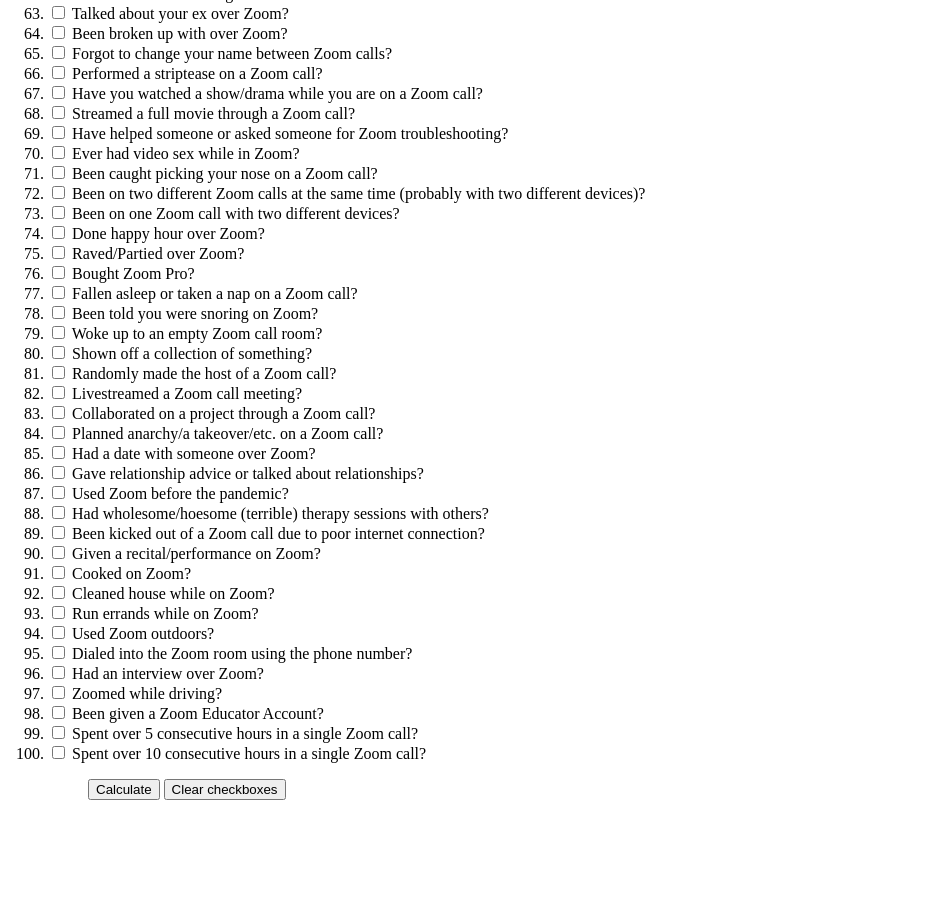
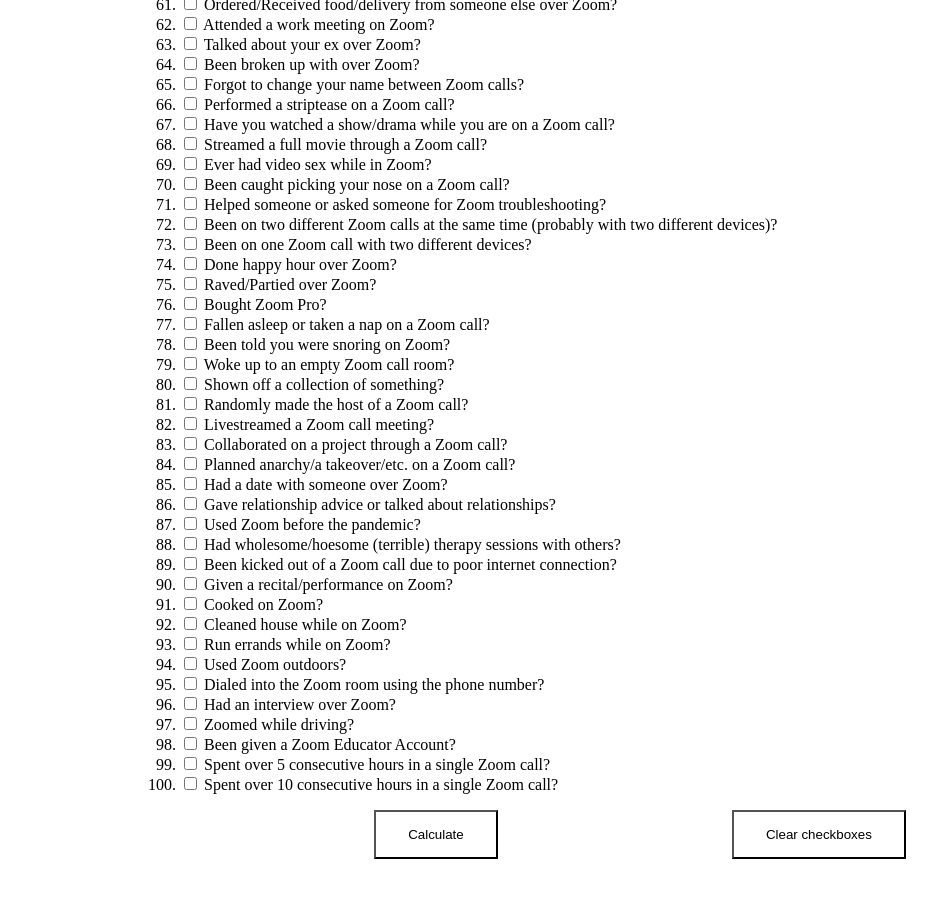
Before and after one commit to SubtleAsiansBayArea/ZoomPurityTest, a plain HTML site: page index.html in a window 1280 px wide. Shown: the part 1399-2301 px from the top of the page, without its empty margins (0-950 px from the left). Before the commit the page ends 2236 px from the top, so only its background shows below. Drawn offline with Linux system fonts and the light colour scheme.

Commit message:
fixed grammar errors, prettified, etc.

```diff
--- a/index.html
+++ b/index.html
@@ -1,4 +1,6 @@
 <html>
+<!-- if you're reading this - subscribe to http://twitch.tv/riallymundane | follow ig: @letrainfalldown | visit http://henrychen.org/ | follow ig: @a.kalorie | follow ig: @yayarea.foodie-->
+  <head>
     <script>
       function clearCheckboxes() {
         var inputs = document.getElementsByTagName('input');
@@ -27,12 +29,38 @@
       }
     </script>
     <style>
+      body {
+        margin: 0 auto;
+        max-width: 1000px;
+      }
       #button-row {
         padding-bottom: 40px;
-      padding-left: 80px;
+        display: flex;
+        justify-content: space-evenly;
+      }
+      #button-row input[type=button] {
+        padding: 15px 32px;
+        background-color: rgba(255,255,255,0.8);
+        transition: background-color 0.4s linear;
+      }
+      #button-row input[type=button]:hover {
+        padding: 15px 32px;
+        background-color: rgba(26,136,239,1);
+        transition: background-color 0.4s linear;
+      }
+      h1 {
+        color: rgb(76,136,239);
+        text-align: center;
+      }
+      h4 {
+        text-align: center;
       }
     </style>
+  </head>
+
+  <body>
     <h1>ZOOM PURITY TEST</h1>
+    <h4>Lovingly crafted by <a href="http://subtleasiansbayarea.com">Subtle Asians - Bae Area</a></h4>
 
     <p><b>Important note</b>: This is not necessarily a bucket list. Do not take this seriously. Attempt any task at your own   risk. We accept no responsibility for any harm or risk that occurs while attempting any of these.</p>
 
@@ -73,13 +101,13 @@
         <input type="checkbox"></input>  Stayed in a Zoom call for over 24 hours?
       </li>
       <li>
-      <input type="checkbox"></input>  Performed an ASMR  session in Zoom
+        <input type="checkbox"></input>  Performed an ASMR session in Zoom
       </li>
       <li>
         <input type="checkbox"></input>  Danced (for Tiktok or any other reason) with your camera on, in Zoom?
       </li>
       <li>
-      <input type="checkbox"></input>  Celebrated someone's birthday on zoom?
+        <input type="checkbox"></input>  Celebrated someone's birthday on Zoom?
       </li>
       <li>
         <input type="checkbox"></input>  Asked someone to take off a piece of clothing?
@@ -97,7 +125,7 @@
         <input type="checkbox"></input>  Sent NSFW messages to another Zoom call participant using the PM feature?
       </li>
       <li>
-      <input type="checkbox"></input>  Ask someone out during a Zoom call?
+        <input type="checkbox"></input>  Asked someone out during a Zoom call?
       </li>
       <li>
         <input type="checkbox"></input>  Never said a word throughout an entire call?
@@ -244,13 +272,13 @@
         <input type="checkbox"></input>  Streamed a full movie through a Zoom call?
       </li>
       <li>
-      <input type="checkbox"></input>  Have helped someone or asked someone for Zoom troubleshooting?
-    </li>
-    <li>
         <input type="checkbox"></input>  Ever had video sex while in Zoom?
       </li>
       <li>
         <input type="checkbox"></input>  Been caught picking your nose on a Zoom call?
+      </li>
+      <li>
+        <input type="checkbox"></input>  Helped someone or asked someone for Zoom troubleshooting?
       </li>
       <li>
         <input type="checkbox"></input>  Been on two different Zoom calls at the same time (probably with two different devices)?
@@ -341,10 +369,11 @@
       </li>
     </ol>
 
-  <span id="button-row">
-    <input type="button" value="Calculate" onclick="calculateScoreAndDisplayText()"></input>
-    <input type="button" value="Clear checkboxes" onclick="clearCheckboxes()"></input>
-  </span>
+    <div id="button-row">
+      <input class='calculate' type="button" value="Calculate" onclick="calculateScoreAndDisplayText()"></input>
+      <input class='clear' type="button" value="Clear checkboxes" onclick="clearCheckboxes()"></input>
+    </div>
 
     <h1 id="result"></h1>
+  </body>
 </html>
```
Lines whose indentation alone changed are shown as unchanged.
